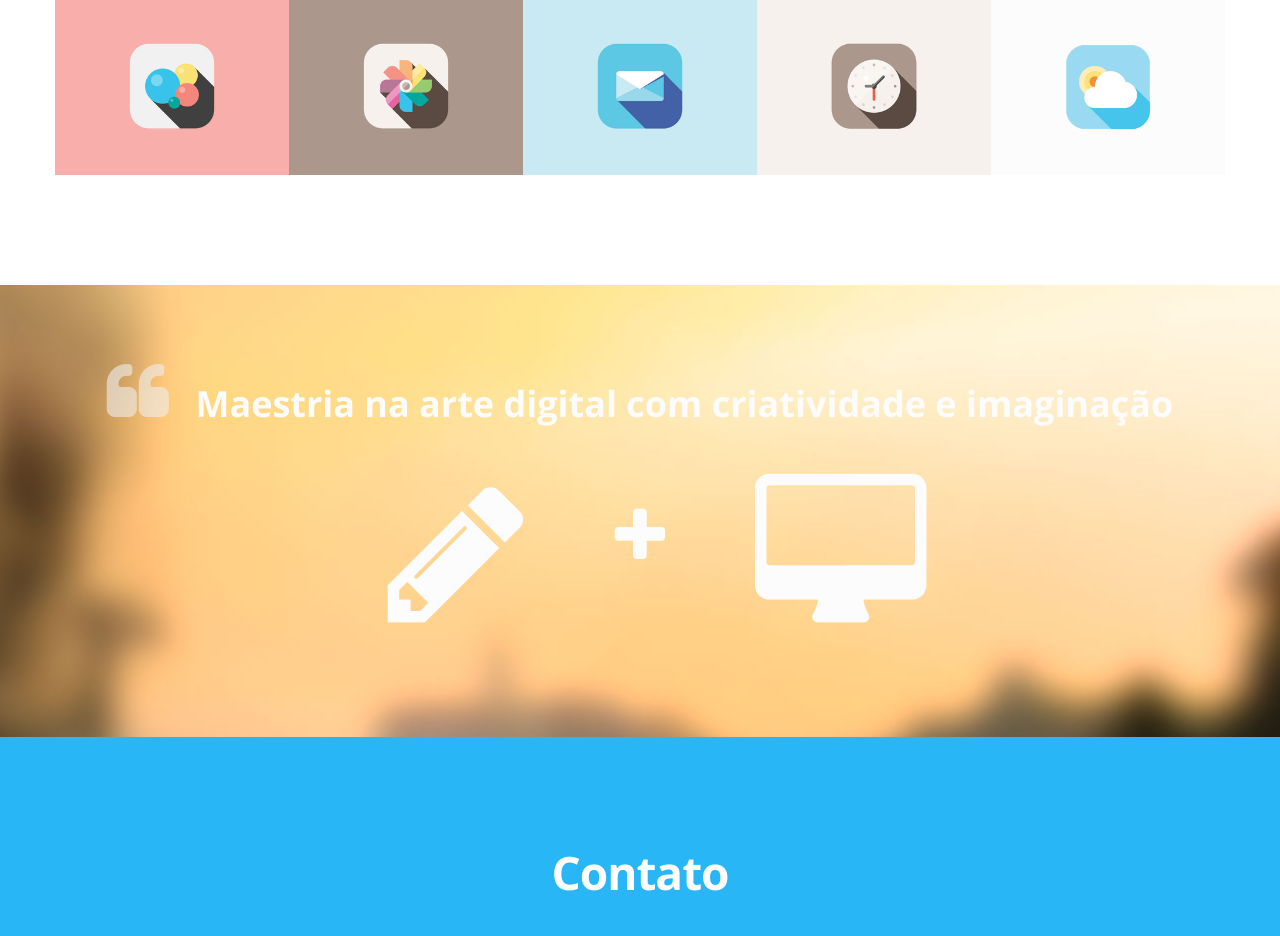
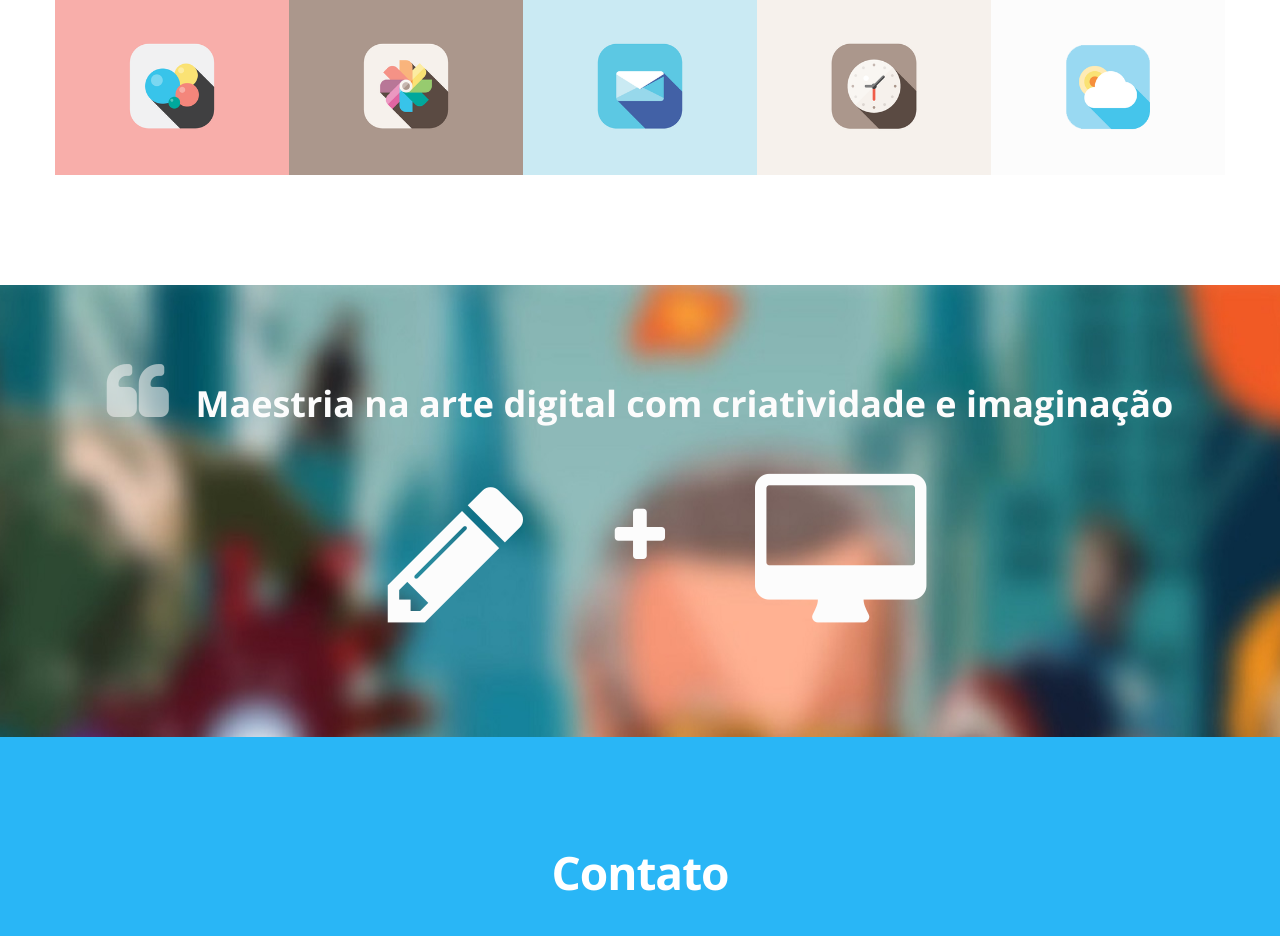
Before and after one commit to willbigas/worlddesign-website, a PHP site: page / in a window 1280 px wide. Shown: the part 3211-4147 px from the top of the page. Run offline with PHP 8.4, Linux system fonts and the light colour scheme.

Commit message:
update worlddesign

```diff
--- a/css/style.css
+++ b/css/style.css
@@ -152,8 +152,7 @@ ul, ol {
 	line-height: 1.5; /* 24px */
 	margin: 0 0 1.5em 0;
 }
-body, input, textarea {
-}
+
 
 a {
   color: #454545;
@@ -243,14 +242,6 @@ h2.pagetitle {
 	font-weight: normal;
 }
 
-/* =========================================================
-04. Navigation
-============================================================ */
-
-.navbar-fixed-top .container {
-/* Uncomment to make nav expand full width */
- /*	width: auto; */
-}
 .navbar .brand {
 	margin-left:0;
 	padding: 0;
@@ -472,7 +463,7 @@ section.spacer.bg2 {
 }
 
 section.spacer.bg3 {
-	background: url(../img/bg/bg-3.jpg) 50% 0 no-repeat fixed;
+	background: url(../img/bg/bg-3.jpeg) 50% 0 no-repeat fixed;
 	width:100%;
 	height:auto;
 	margin:0;
@@ -867,10 +858,6 @@ section#about {
 	content: "\f099";
 	margin-right:20px;
 }
-
-
-
-/* === Contact section === */
 
 
 /* Contact Form */
@@ -1691,4 +1678,3 @@ i.icon-white {
 	#contact-form input[type=submit] {
 		width: 100%;
 	}
-}
--- a/index.html
+++ b/index.html
@@ -10,7 +10,7 @@
 	<link href="css/bootstrap-responsive.css" rel="stylesheet">
 	<link href="css/style.css" rel="stylesheet">
 	<link href="color/default.css" rel="stylesheet">
-	<link rel="shortcut icon" href="img/favicon.ico">
+	<link rel="shortcut icon" href="img/favicon.jpeg">
 
 
 
```
Also changed, not shown: tweet.php (deleted, +0 -10 lines), Readme.txt (deleted), img/bg/bg-3.jpeg (added), img/favicon.jpeg (added).
